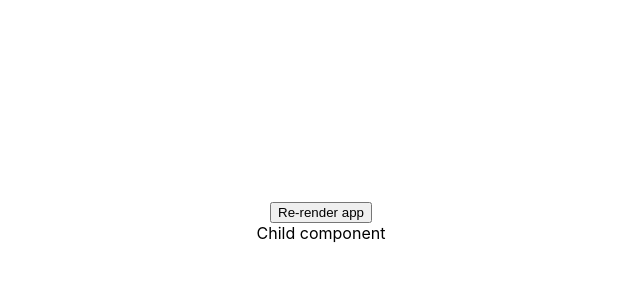
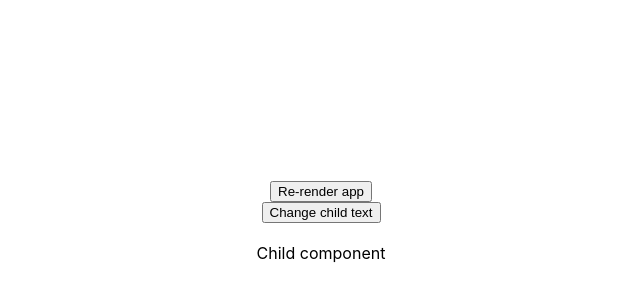
Before and after one commit to sholua/react-memoization-lanars, a React (Create React App) app: page / in a window 1280 px wide. Shown: the part 178-478 px from the top of the page, without its empty margins (319-959 px from the left). Built offline with nearby package versions, Linux system fonts and the light colour scheme.

Commit message:
Change child props

```diff
--- a/src/App.tsx
+++ b/src/App.tsx
@@ -4,6 +4,7 @@ import ChildComponent from './components/ChildComponent';
 
 function App() {
   const [appRenderIndex, setAppRenderIndex] = useState(0);
+  const [childText, setChildText] = useState('Child component');
 
   console.log(`App rendered ${appRenderIndex}`);
 
@@ -12,7 +13,11 @@ function App() {
       <button onClick={() => setAppRenderIndex((prev) => prev + 1)}>
         Re-render app
       </button>
-      <ChildComponent />
+      <button onClick={() => setChildText((prev) => prev + '!')}>
+        Change child text
+      </button>
+      <br />
+      <ChildComponent text={childText} />
     </div>
   );
 }
--- a/src/components/ChildComponent.tsx
+++ b/src/components/ChildComponent.tsx
@@ -1,8 +1,12 @@
-import { memo } from 'react';
+import { FC, memo } from 'react';
 
-const ChildComponent = () => {
+interface Props {
+  text: string;
+}
+
+const ChildComponent: FC<Props> = ({ text }) => {
   console.log('Child re-rendered');
-  return <div>Child component</div>;
+  return <div>{text}</div>;
 };
 
 export default memo(ChildComponent);
```
